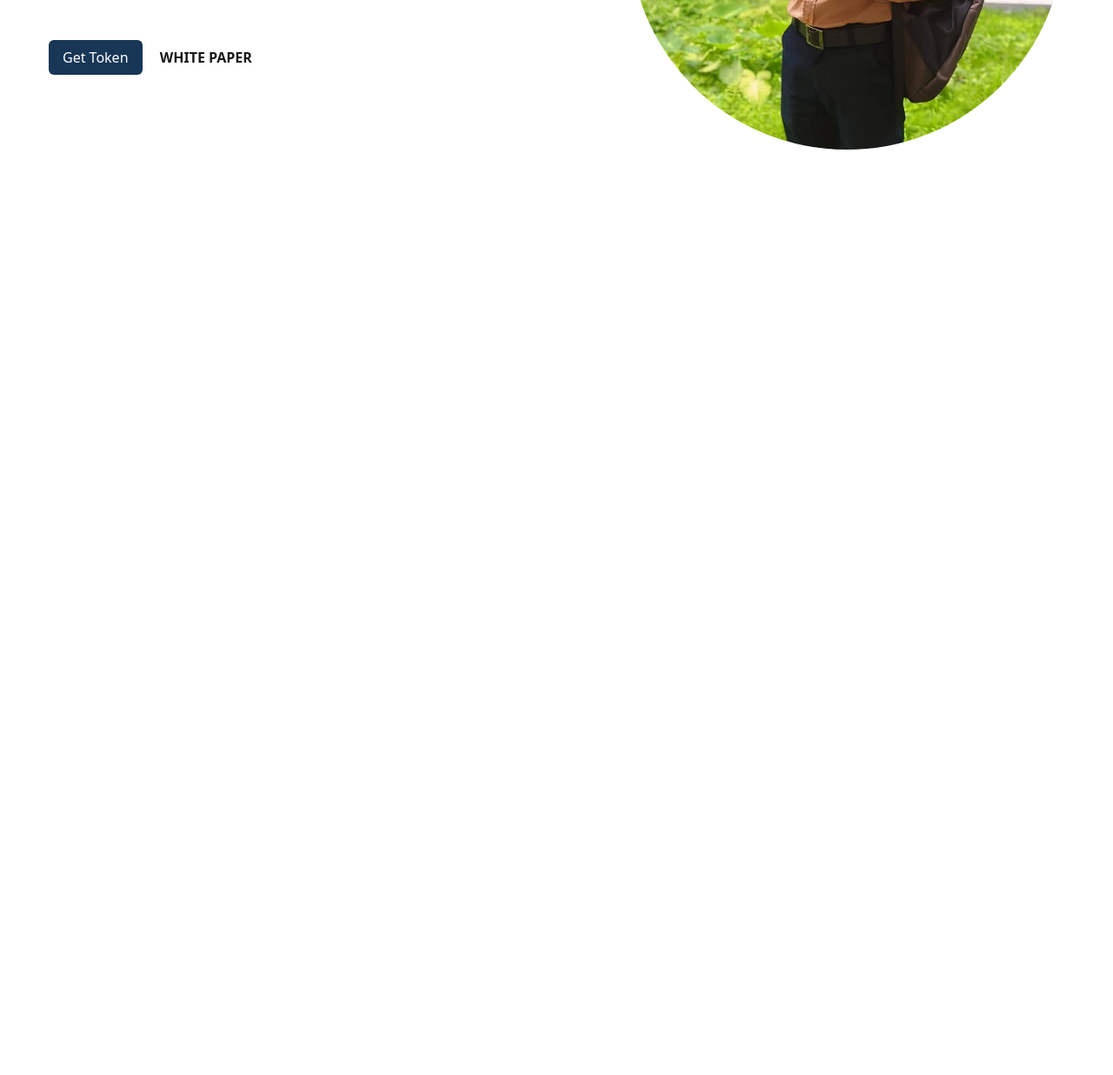
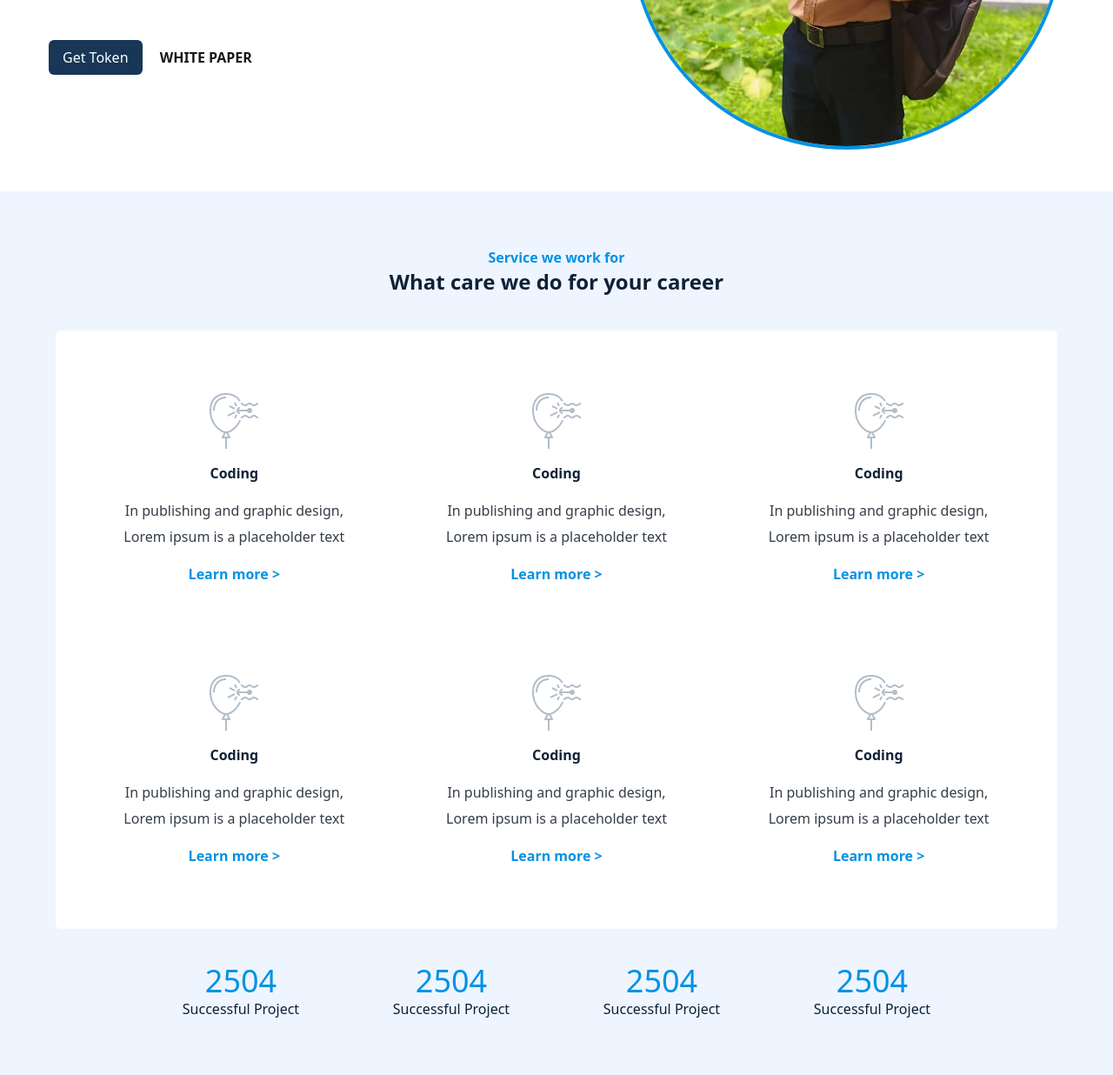
Before and after one commit to masud2005/simple_project_with_tailwind_css, a website: page src/index.html in a window 1280 px wide. Shown: the part 555-1791 px from the top of the page at 87% size. Before the commit the page ends 800 px from the top, so only its background shows below. Drawn offline with Linux system fonts and the light colour scheme.

Commit message:
Added Career Section

```diff
--- a/src/index.html
+++ b/src/index.html
@@ -51,12 +51,77 @@
                 </div>
             </div>
             <div class="w-[250px] md:w-1/2 flex justify-end mt-10">
-                <img class="rounded-full lg:w-[500px]" src="../img/masud_f.jpg" alt="Coming soon..">
+                <img class="rounded-full lg:w-[500px] border-4 border-[#0092E4]" src="../img/masud_f.jpg" alt="Coming soon..">
             </div>
          </div>
     </header>
     <main>
+        <!-- Our Service Section Start Here -->
+         <section class="bg-[#EEF5FF] p-16">
+            <p class="text-center text-[#0092E4] font-semibold">Service we work for</p>
+            <h1 class="text-center text-[#0F2137] text-2xl font-semibold ">What care we do for your career</h1>
+            <div class="container mx-auto">
+                <div class="card_box">
+                    <div class="card">
+                        <img class="mx-auto pb-4" src="../img/career1.png" alt="Coming soon..">
+                        <h3 class="title">Coding</h3>
+                        <p class="description">In publishing and graphic design, Lorem ipsum is a placeholder text</p>
+                        <button class="btn">Learn more ></button>
+                    </div>
+                    <div class="card">
+                        <img class="mx-auto pb-4" src="../img/career1.png" alt="Coming soon..">
+                        <h3 class="title">Coding</h3>
+                        <p class="description">In publishing and graphic design, Lorem ipsum is a placeholder text</p>
+                        <button class="btn">Learn more ></button>
+                    </div>                    <div class="card">
+                        <img class="mx-auto pb-4" src="../img/career1.png" alt="Coming soon..">
+                        <h3 class="title">Coding</h3>
+                        <p class="description">In publishing and graphic design, Lorem ipsum is a placeholder text</p>
+                        <button class="btn">Learn more ></button>
+                    </div>
+                    <div class="card">
+                        <img class="mx-auto pb-4" src="../img/career1.png" alt="Coming soon..">
+                        <h3 class="title">Coding</h3>
+                        <p class="description">In publishing and graphic design, Lorem ipsum is a placeholder text</p>
+                        <button class="btn">Learn more ></button>
+                    </div>                    <div class="card">
+                        <img class="mx-auto pb-4" src="../img/career1.png" alt="Coming soon..">
+                        <h3 class="title">Coding</h3>
+                        <p class="description">In publishing and graphic design, Lorem ipsum is a placeholder text</p>
+                        <button class="btn">Learn more ></button>
+                    </div>                    <div class="card">
+                        <img class="mx-auto pb-4" src="../img/career1.png" alt="Coming soon..">
+                        <h3 class="title">Coding</h3>
+                        <p class="description">In publishing and graphic design, Lorem ipsum is a placeholder text</p>
+                        <button class="btn">Learn more ></button>
+                    </div>
+                </div>
+                <div class="project_box">
+                    <div class="project">
+                        <h1 class="text-[#0092E4] text-4xl">2504</h1>
+                        <p class="text-[#0F2137]">Successful Project</p>
+                    </div>
+                    <div class="project">
+                        <h1 class="text-[#0092E4] text-4xl">2504</h1>
+                        <p class="text-[#0F2137]">Successful Project</p>
+                    </div>
+                    <div class="project">
+                        <h1 class="text-[#0092E4] text-4xl">2504</h1>
+                        <p class="text-[#0F2137]">Successful Project</p>
+                    </div>
+                    <div class="project">
+                        <h1 class="text-[#0092E4] text-4xl">2504</h1>
+                        <p class="text-[#0F2137]">Successful Project</p>
+                    </div>
+                </div>
+            </div>
+         </section>
+        <!-- Donation Section Start Here -->
+         <section>
+            <div class="container">
 
+            </div>
+         </section>
     </main>
     <footer>
 
--- a/src/input.css
+++ b/src/input.css
@@ -5,3 +5,26 @@
 .primary{
     background-color: #0092E4;
 }
+
+/* Career Section Start */
+.card_box{
+    @apply bg-white rounded-md p-10 grid grid-cols-1 md:grid-cols-2 lg:grid-cols-3 gap-10 my-10
+}
+.card{
+    @apply text-center md:p-8
+}
+.description{
+    @apply text-[#343D48] leading-[30px] py-4
+}
+.title{
+    @apply text-[#0F2137] font-bold
+}
+.btn{
+    @apply text-[#0092E4] font-semibold
+}
+.project_box{
+    @apply grid grid-cols-2 lg:grid-cols-4 md:px-24 gap-y-4 gap-x-2
+}
+.project{
+    @apply flex flex-col justify-center items-center
+}
```
Also changed, not shown: src/output.css.
